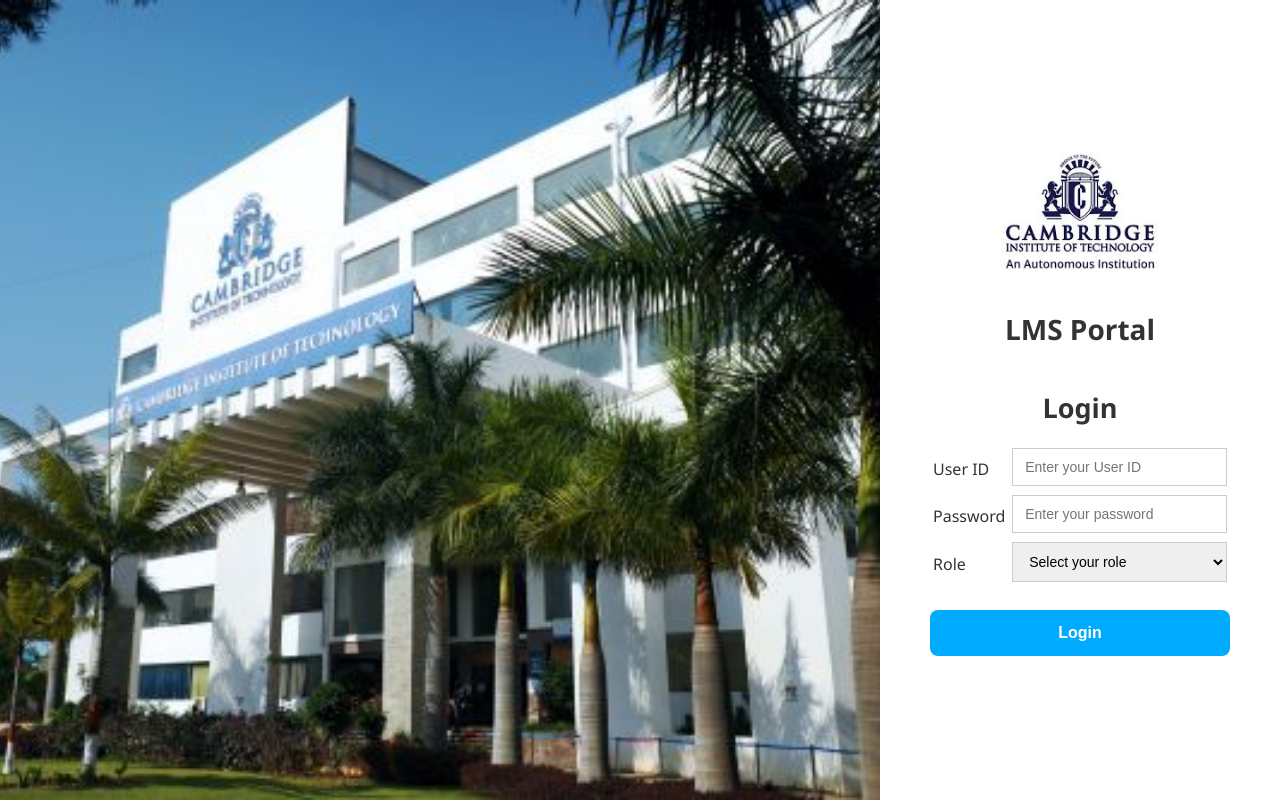
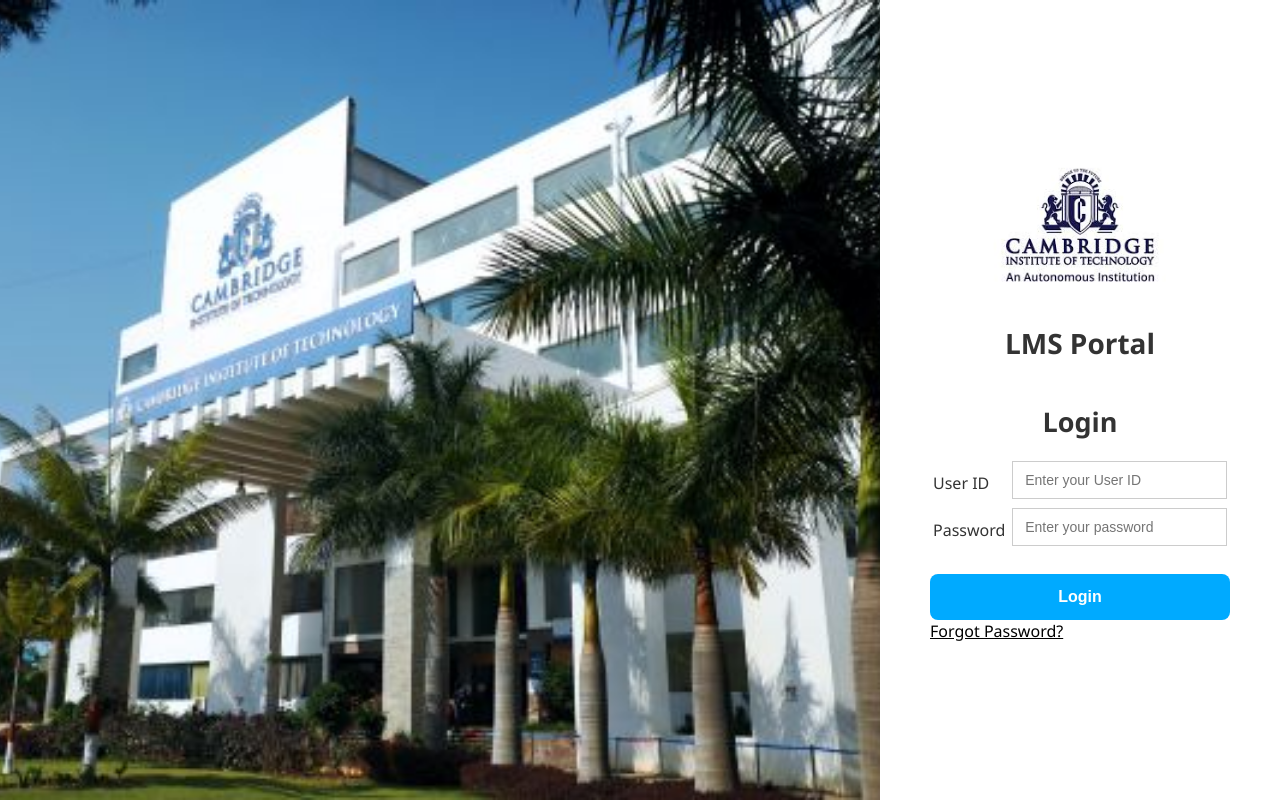
Before and after one commit to keerthivasan91/CIT-leave-management-prototype, a Flask app: page / in a window 1280 px wide. Run offline with Flask 3, Linux system fonts and the light colour scheme; some libraries are stand-ins or nearby versions.

Commit message:
Remove role selection from login form to simplify user authentication process

```diff
--- a/templates/login.html
+++ b/templates/login.html
@@ -37,23 +37,12 @@
                 <input type="password" id="password" name="password" placeholder="Enter your password" required />
               </td>
             </tr>
-            <tr>
-              <td><label for="role">Role</label></td>
-              <td>
-                <select id="role" name="role" required>
-                  <option value="">Select your role</option>
-                  <option value="staff">Staff</option>
-                  <option value="faculty">Faculty</option>
-                  <option value="hod">HOD</option>
-                  <option value="admin">Principal</option>
-                </select>
-              </td>
-            </tr>
           </table>
           {% if error %}
           <span class="error">{{ error }}</span>
           {% endif %}
-          <button type="submit" class="login-btn">Login</button>
+          <button type="submit" class="login-btn">Login</button><br>
+          <a href="/forgot_password" style="color:black;">Forgot Password?</a>
         </form>
       </div>
     </div>
```
